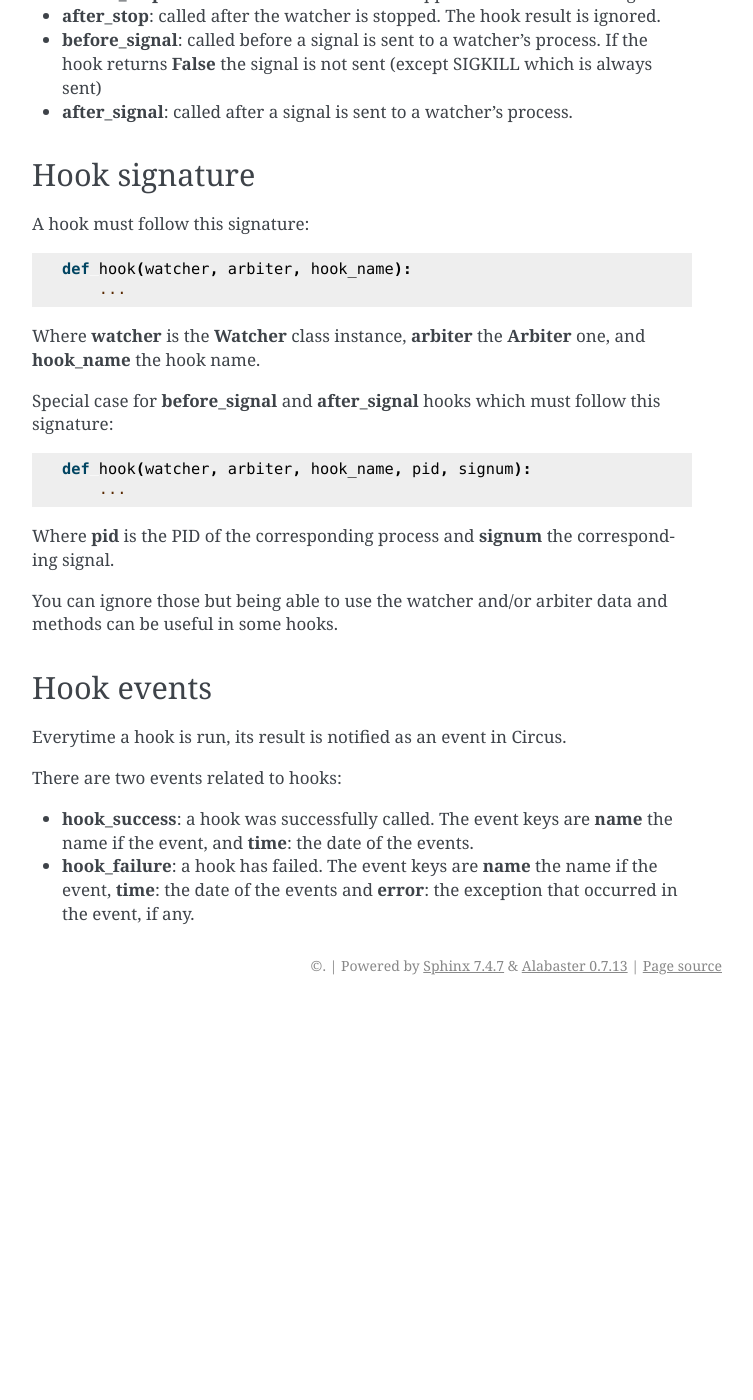
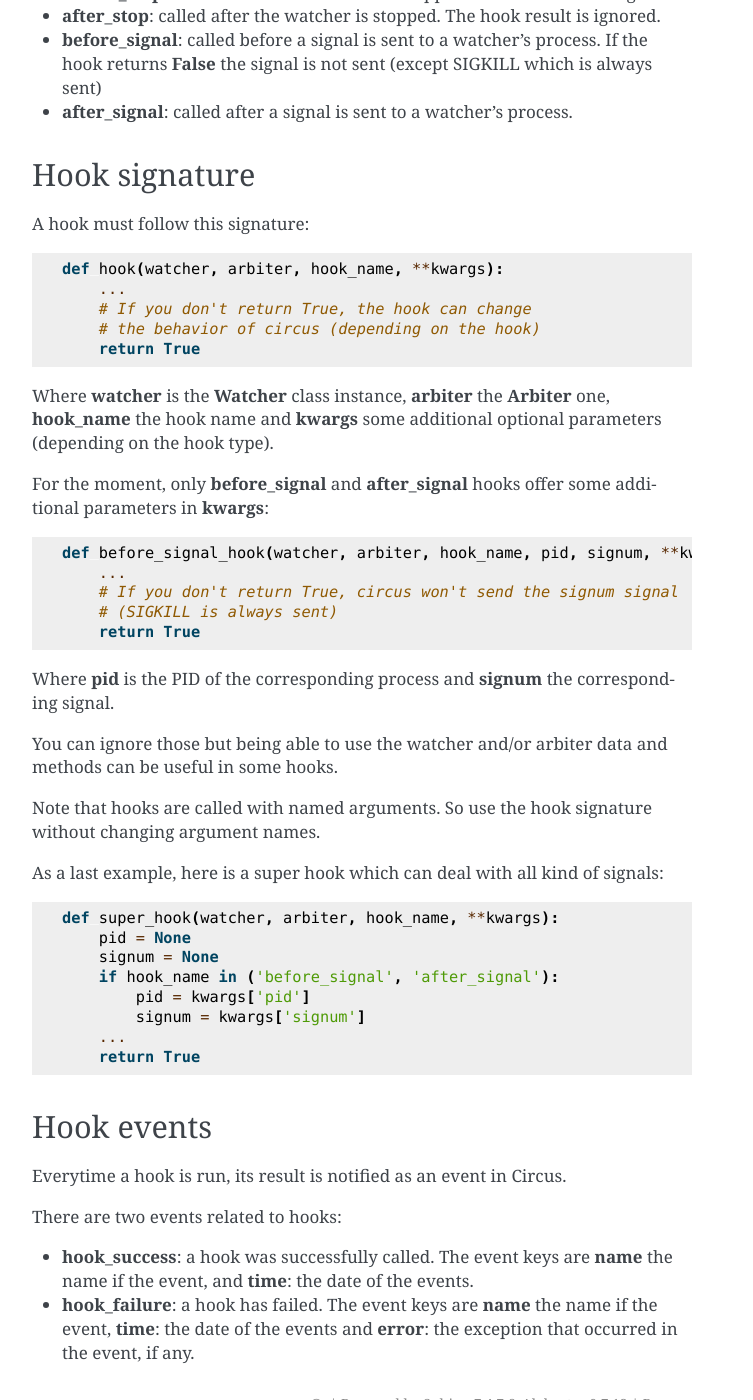
Before and after one commit to circus-tent/circus, a Sphinx documentation site: the page built from docs/source/hooks.rst, in a window 1280 px wide and 1400 px high, scrolled down 1431 px. Shown: the whole window, without its empty margins (388-1141 px from the left). Built offline with Sphinx 7.4.7, drawn with Linux system fonts in a browser that asks for light colours; pages that are not in the unit, such as notebooks, are missing from menus; before the commit the page ends 2436 px from its top, so only the background shows below that.

Commit message:
add more documentation and examples for hooks

```diff
--- a/docs/source/hooks.rst
+++ b/docs/source/hooks.rst
@@ -89,24 +89,45 @@ Hook signature
 
 A hook must follow this signature::
 
-    def hook(watcher, arbiter, hook_name):
+    def hook(watcher, arbiter, hook_name, **kwargs):
         ...
+        # If you don't return True, the hook can change
+        # the behavior of circus (depending on the hook)
+        return True
 
 
 Where **watcher** is the **Watcher** class instance, **arbiter** the
-**Arbiter** one, and **hook_name** the hook name.
+**Arbiter** one, **hook_name** the hook name and **kwargs** some additional
+optional parameters (depending on the hook type).
 
-Special case for **before_signal** and **after_signal** hooks which must follow
-this signature::
+For the moment, only **before_signal** and **after_signal** hooks offer some
+additional parameters in **kwargs**::
 
-    def hook(watcher, arbiter, hook_name, pid, signum):
+    def before_signal_hook(watcher, arbiter, hook_name, pid, signum, **kwargs):
         ...
+        # If you don't return True, circus won't send the signum signal
+        # (SIGKILL is always sent)
+        return True
 
 Where **pid** is the PID of the corresponding process and **signum** the
 corresponding signal.
 
 You can ignore those but being able to use the watcher and/or arbiter
 data and methods can be useful in some hooks.
+
+Note that hooks are called with named arguments. So use the hook signature without
+changing argument names.
+
+As a last example, here is a super hook which can deal with all kind of signals::
+
+    def super_hook(watcher, arbiter, hook_name, **kwargs):
+        pid = None
+        signum = None
+        if hook_name in ('before_signal', 'after_signal'):
+            pid = kwargs['pid']
+            signum = kwargs['signum']
+        ...
+        return True
 
 Hook events
 ===========
```
